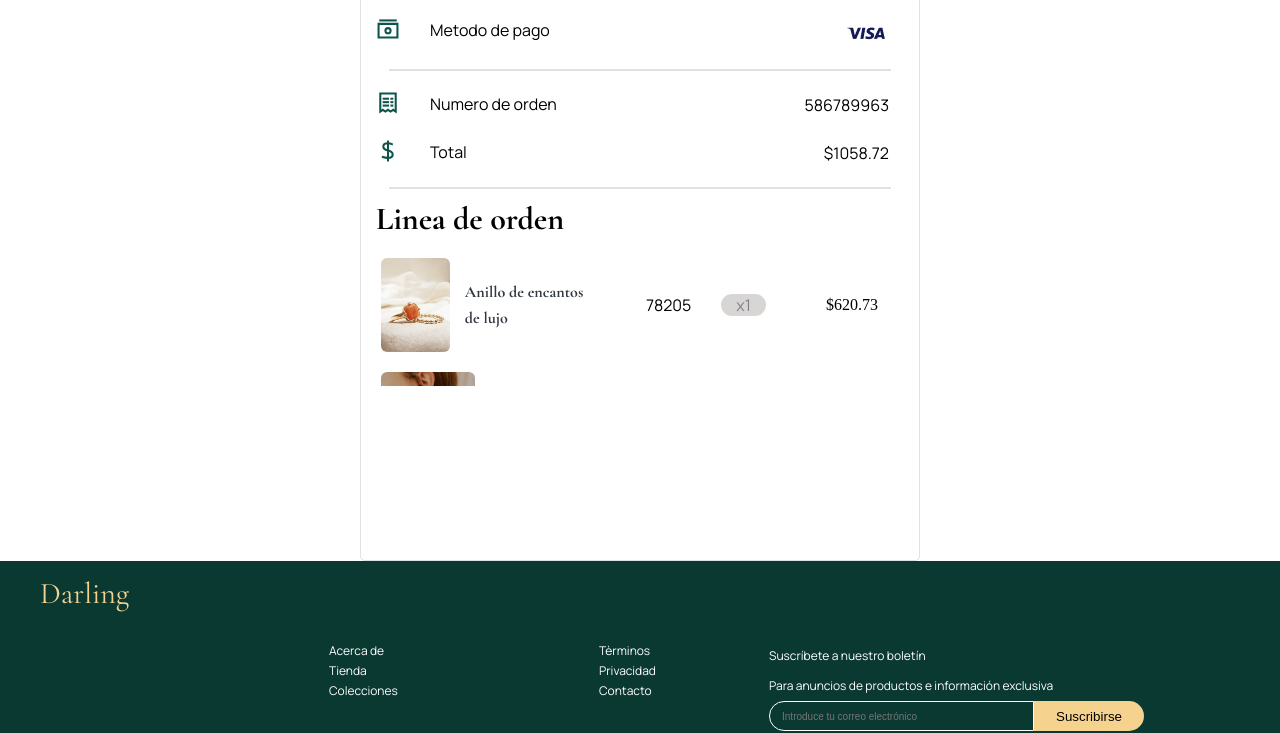
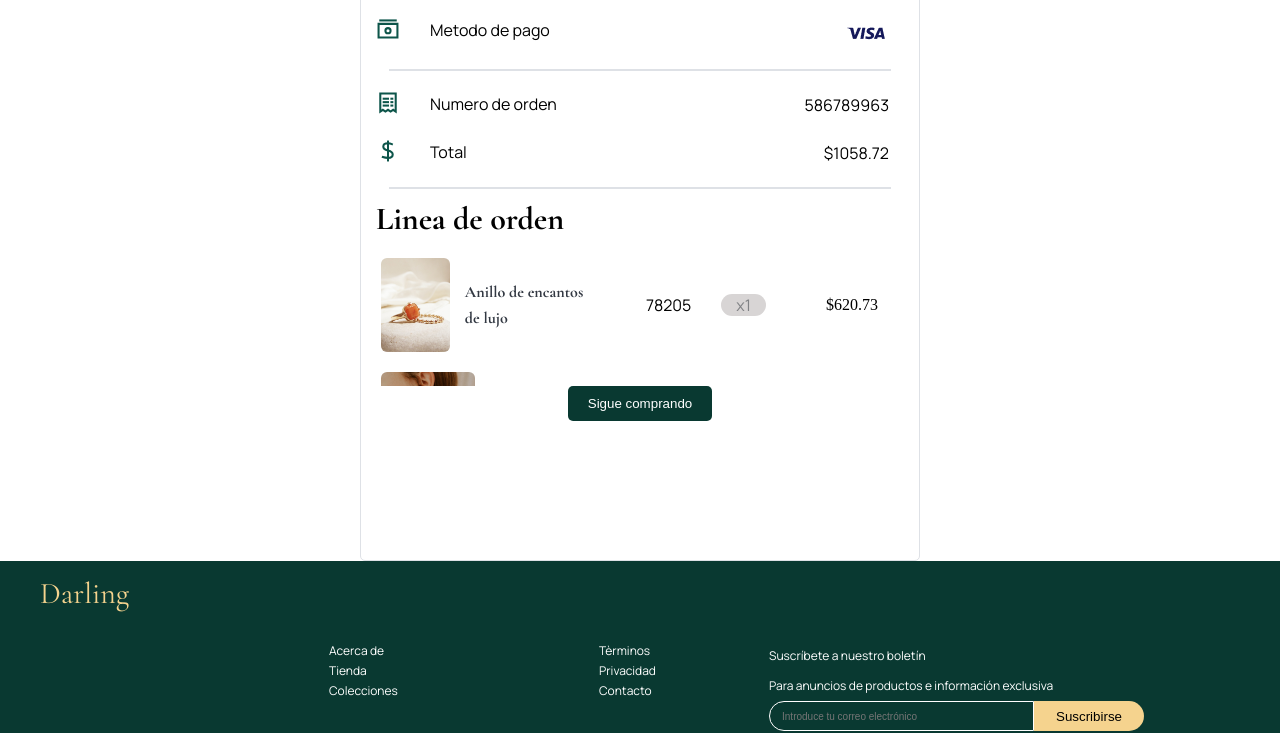
Before and after one commit to AngieLi98/Proyecto-1, a plain HTML site: page pages/checkout–payment-success.html in a window 1280 px wide. Shown: the part 687-1420 px from the top of the page. Drawn offline with nearby package versions, Linux system fonts and the light colour scheme.

Commit message:
boton de seguir comprando

```diff
--- a/pages/checkout–payment-success.html
+++ b/pages/checkout–payment-success.html
@@ -123,9 +123,9 @@
                 <img src="../assets/img/img-11.jpeg" alt="" />
                 <h3 class="smallTitle">Anillo de encantos de lujo</h3>
                 <div class="detalles__icon__left">
-                <p class="detalles__text">78205</p>
-                <p class="detalles__text"><span class="badge">x1</span></p>
-              </div>
+                  <p class="detalles__text">78205</p>
+                  <p class="detalles__text"><span class="badge">x1</span></p>
+                </div>
                 <div class="detalles__icon__right">
                   <p class="detalle__text">$620.73</p>
                 </div>
@@ -149,10 +149,12 @@
                 </div>
               </div>
 
+            </article>
+            <div class="contenedor-button">
+              <button class="button-continue__shopping">Sigue comprando</button>
+            </div>
       </div>
-      </article>
     </section>
-
     </fieldset>
 
     </div>
--- a/styles/checkout–payment-success.css
+++ b/styles/checkout–payment-success.css
@@ -219,7 +219,6 @@ main {
 }
 
 
-
 .order-list__card {
   width: 100%;
   height: 148px;
@@ -279,6 +278,25 @@ main {
   font-size: 16px;
   border-radius: 16px;
   text-align: left;
+}
+
+.contenedor-button{
+  text-align: center;
+}
+
+.button-continue__shopping{
+  display: block;
+  margin: 0 auto;
+  background-color: #093931;
+  color: white;
+  padding: 10px 20px;
+  border: none;
+  border-radius: 5px;
+  cursor: pointer;
+}
+
+.button-continue__shopping:hover{
+  background-color: #0056b3;
 }
 
 footer {
```
